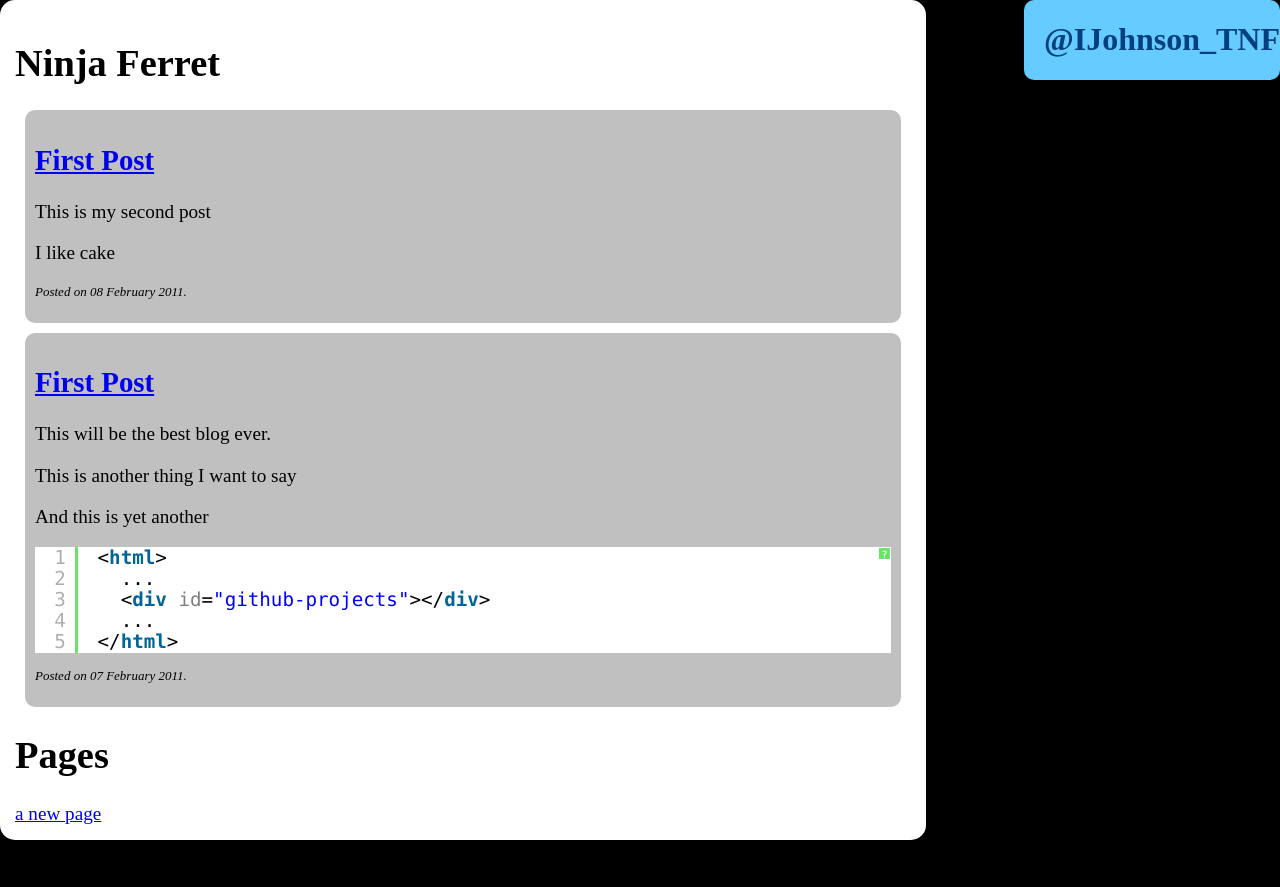
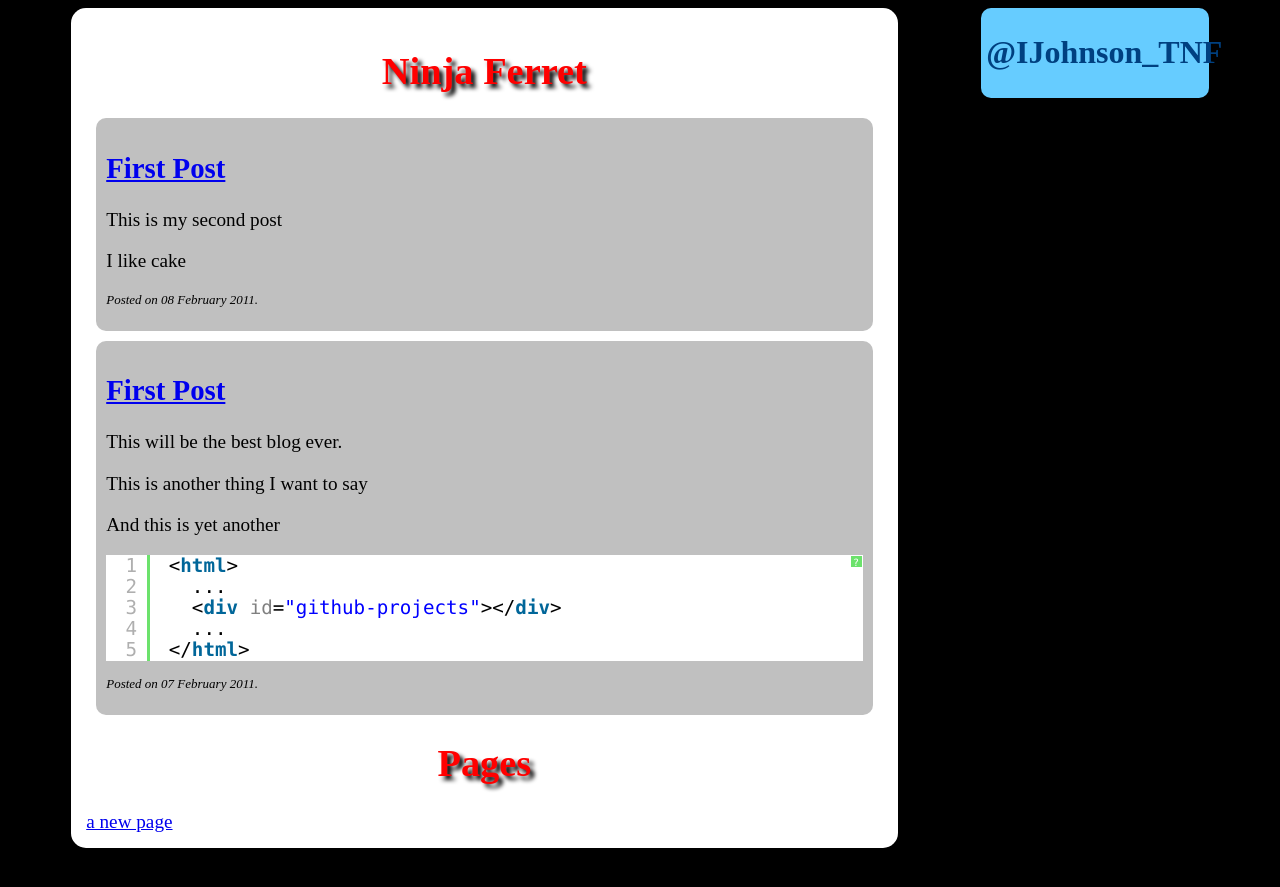
Before and after one commit to ninjaferret/ninjaferret.github.com, a Jekyll site: the page built from index.html, in a window 1280 px wide. Shown: the top 887 px of the page. Built offline with Jekyll 4.4.1, drawn with Linux system fonts in a browser that asks for light colours.

Commit message:
Even more CSS playing 3

```diff
--- a/assets/stylesheets/ninjaferret.css
+++ b/assets/stylesheets/ninjaferret.css
@@ -1,4 +1,4 @@
-#main_content.h1 {
+#main_content h1 {
 	color: Red;
 	text-align: center;
     text-shadow: 4px 4px 4px #000;
@@ -16,14 +16,13 @@ body {
 }
 
 #navigation {font-size:1em}
+
 #side_bar {
 	font-size:1em;
 	width: 20%;
-	position: absolute;
-	top: 0px;
-	right: 0px;
 	border-radius: 10px;
 	background-color: #66CCFF;
+	float: right;
 }
 #footer {font-size:0.9em}
 
@@ -35,9 +34,6 @@ body {
    color: black;
    background-color: white;
    border-radius: 15px;
-   position: absolute;
-   top: 0px;
-   left: 0px;
    }
 
 p.postinfo {
--- a/assets/stylesheets/twitter.css
+++ b/assets/stylesheets/twitter.css
@@ -1,6 +1,5 @@
 #twitter {
-
-
+	padding: 5px;
 }
 
 #twitter h1 a {
@@ -11,7 +10,7 @@
 	 color: #004080;
 	text-decoration: none;
 	text-shadow: none;
-	text-align: right;
+	text-align: left;
 }
 
 #twitter h1 a:hover { color: #004080; }
@@ -21,7 +20,8 @@
 	margin: 0; padding: 0;
 }
 #twitter ul li {
-		margin: 0 padding: 5px;
+		margin-bottom: 1em ;
+		padding: 0px;
 }
 #twitter ul li a {
 	font: normal 0.7em Georgia, Times, Serif;
```
